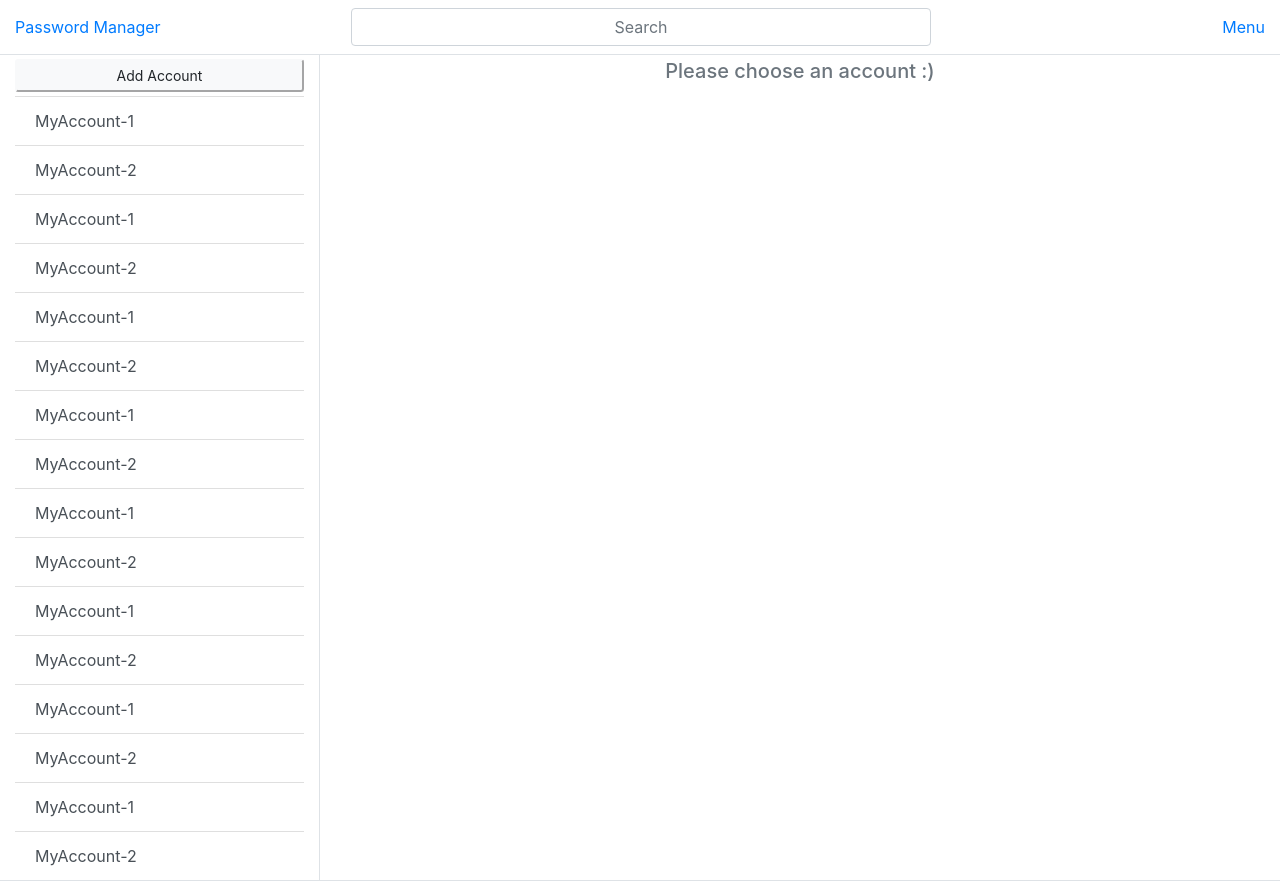
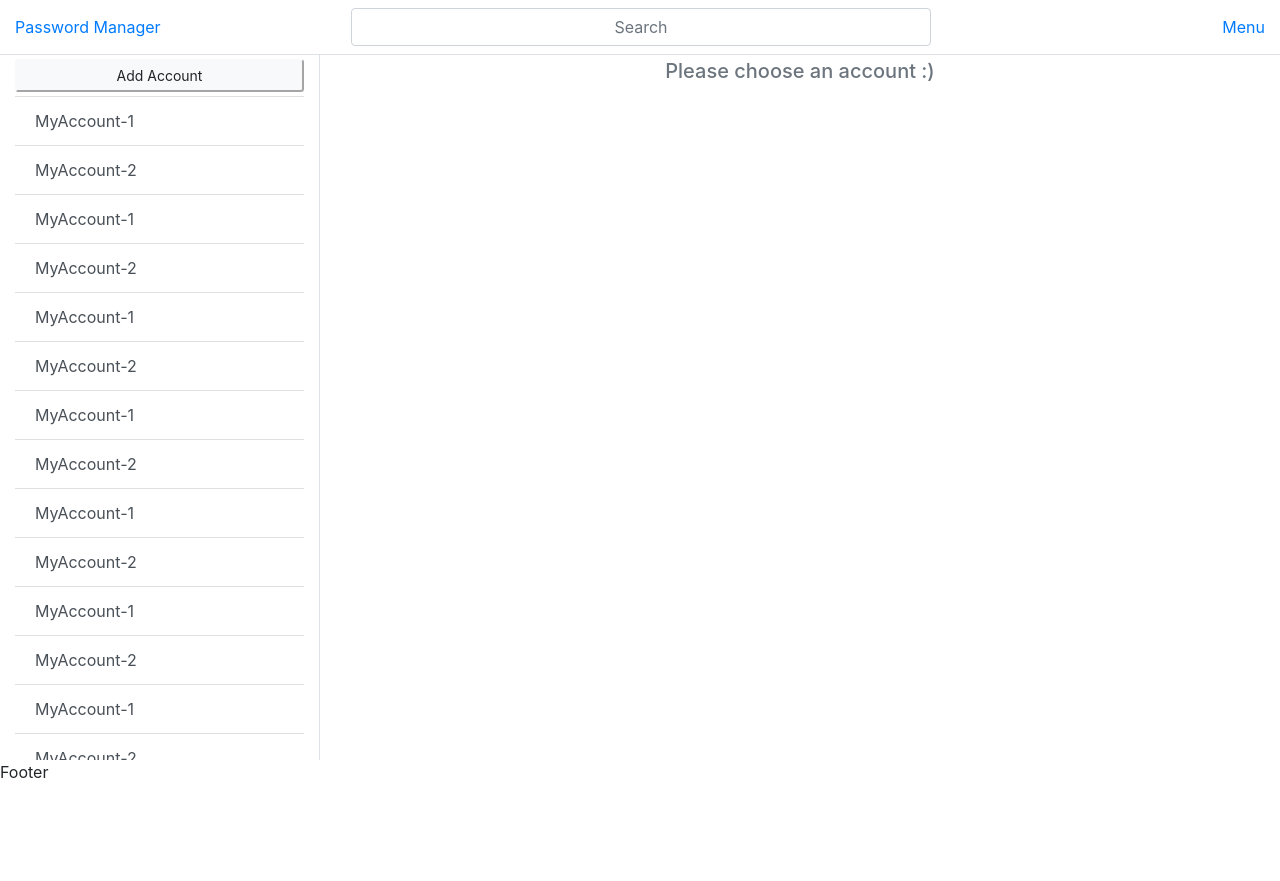
Before and after one commit to KuthorX/KeyBook, a React (Create React App) app: page / in a window 1280 px wide. After the commit the page ends 800 px from the top, so only its background shows below. Built offline with nearby package versions, Linux system fonts and the light colour scheme.

Commit message:
sketch footer

```diff
--- a/src/App.css
+++ b/src/App.css
@@ -1,3 +1,24 @@
-.pw-content {
-    /* background-color: yellow; */
+html,
+body,
+#root,
+.App {
+    margin: 0;
+    height: 100%;
+    min-height: 100%;
 }
+
+.App {
+    display: flex;
+    flex-direction: column;
+}
+
+header,
+footer {
+    flex: none;
+}
+
+main {
+    overflow-y: scroll;
+    -webkit-overflow-scrolling: touch;
+    flex: auto;
+}
--- a/src/App.js
+++ b/src/App.js
@@ -234,6 +234,14 @@ function Content(props) {
   )
 }
 
+function Footer() {
+  return (
+    <div>
+
+    </div>
+  )
+}
+
 function App() {
   const warningToastId = "warningToastId";
   const [warningToastMsg, setWarningToastMsg] = useState({ "msg": "" });
@@ -395,19 +403,15 @@ function App() {
   }, [searchText]);
 
   return (
-    <Router>
-      <ErrorBoundary>
     <div className="App">
+      <header>
         <Header
           searchText={searchText}
           onSearchTextChanged={onSearchTextChanged}
         />
-          <Route path="/"
-            render={
-              (props) => {
-                return (
+      </header>
+      <main>
         <Content
-                    {...props}
           isEdit={isEdit}
           setEdit={setEdit}
           showAccountId={showAccountId}
@@ -420,10 +424,10 @@ function App() {
           showOption={showOption}
           setShowOption={setShowOption}
         />
-                )
-              }
-            }
-          />
+      </main>
+      <footer>
+        <p>Footer</p>
+      </footer>
       <DeleteModal
         modalId={deleteModalId}
         onNoClick={onDeleteModalNoClick}
@@ -437,8 +441,6 @@ function App() {
         ifShow={ifSpinnersShow}
       />
     </div>
-      </ErrorBoundary>
-    </Router>
   )
 }
 class ErrorBoundary extends React.Component {
--- a/src/Header.js
+++ b/src/Header.js
@@ -23,7 +23,7 @@ function SearchArea(props) {
 
 function Header(props) {
   return (
-    <div class="container-fluid py-2 border-bottom sticky-top bg-white">
+    <div class="container-fluid py-2 border-bottom bg-white">
       <div class="row h-100">
         <div class="col-sm order-1 order-sm-1 mt-1 mb-2 my-sm-auto text-center text-sm-left">
           <span class="text-primary">Password Manager</span>
```
Lines whose indentation alone changed are shown as unchanged.
